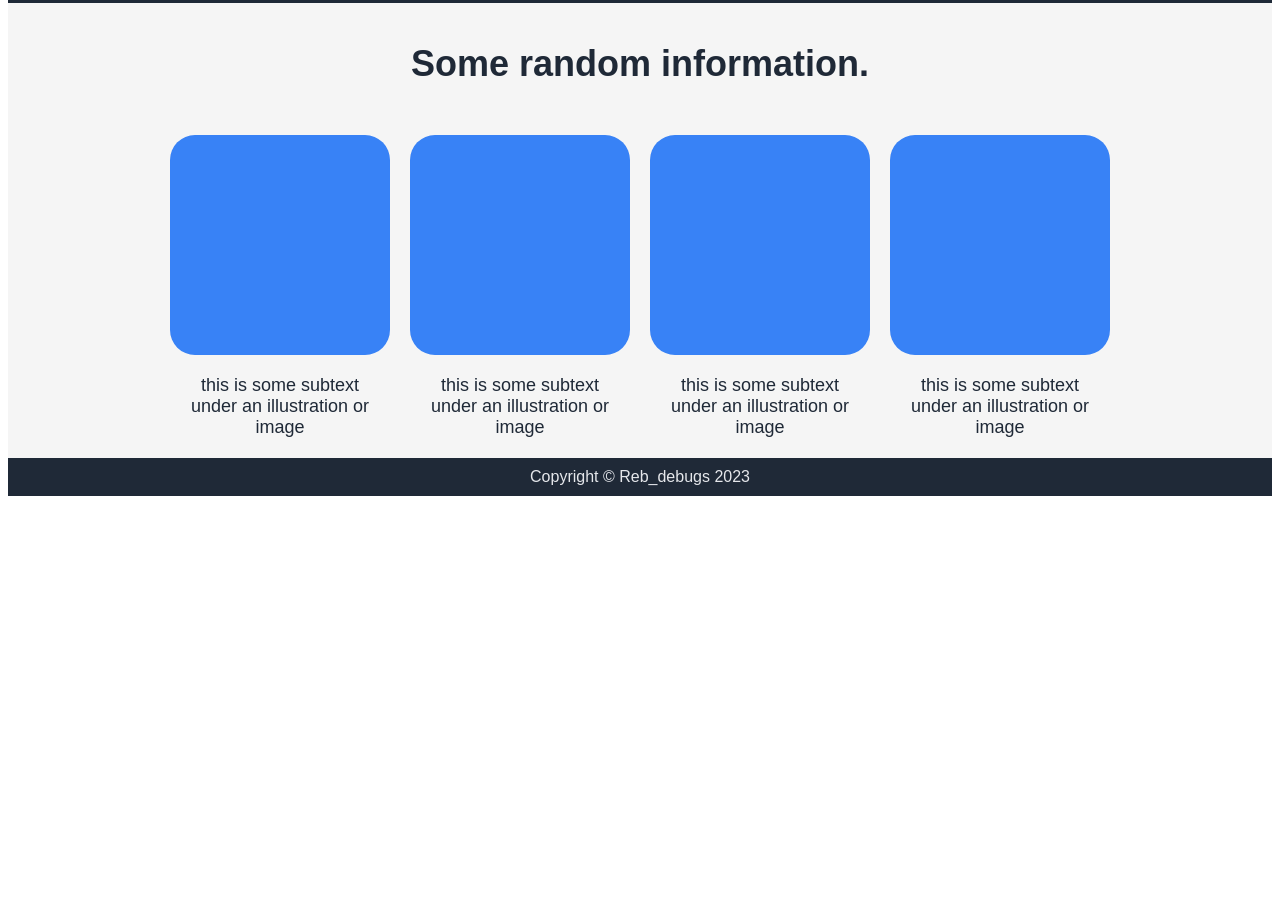
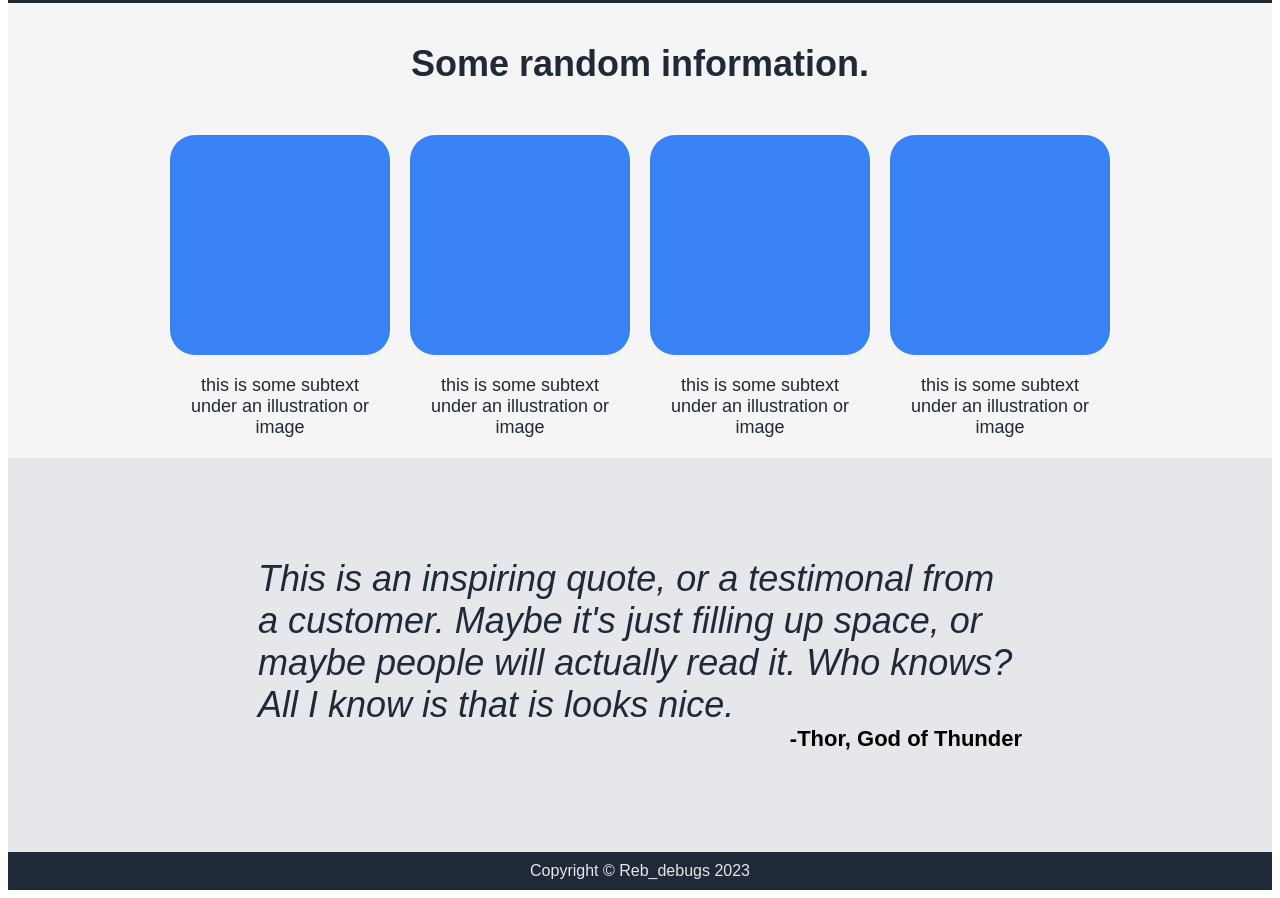
Before and after one commit to Reb-debugs/Landing-Page, a plain HTML site: page index.html in a window 1280 px wide. Shown: the part 465-1363 px from the top of the page. Before the commit the page ends 969 px from the top, so only its background shows below. Drawn offline with Linux system fonts and the light colour scheme.

Commit message:
Built out S3

```diff
--- a/index.html
+++ b/index.html
@@ -70,6 +70,16 @@
         </div>
 
         <!-- Section 3 -->
+        <div id="s3">
+            <div class="quote">
+                <div class="italic">This is an inspiring quote, or a testimonal from a customer. Maybe it's just filling
+                    up space, or maybe people will actually read it. Who knows? All I know is that is looks nice.
+                </div>
+                <div class="bold">
+                    -Thor, God of Thunder
+                </div>
+            </div>
+        </div>
 
         <!-- Section 4 -->
 
--- a/style.css
+++ b/style.css
@@ -181,6 +181,33 @@ navbar.right{
 
 /* Section 3 */
 
+#s3{
+    background-color: #E5E7EB;
+    display: flex;
+}
+
+.quote{
+    justify-content: center;
+    align-items: center;
+    padding: 100px 250px;
+}
+
+.italic{
+    font-size: 36px;
+    font-style: italic;
+    font-weight: lighter;
+    color: #1F2937;
+    width: 100%;
+}
+
+.bold{
+    font-size: 22px;
+    display:flex;
+    font-weight: bold;
+    justify-content: flex-end;
+    align-items: flex-end;
+}
+
 /* Section 4 */
 
 /* Footer */
```
